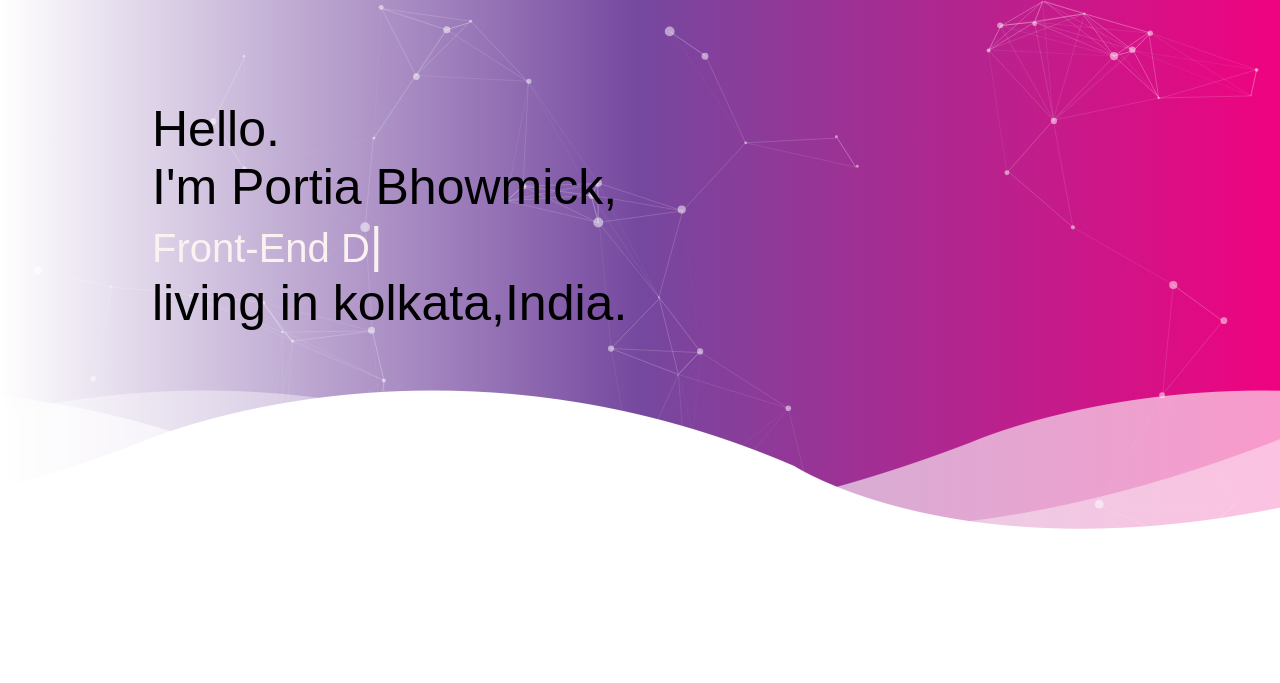
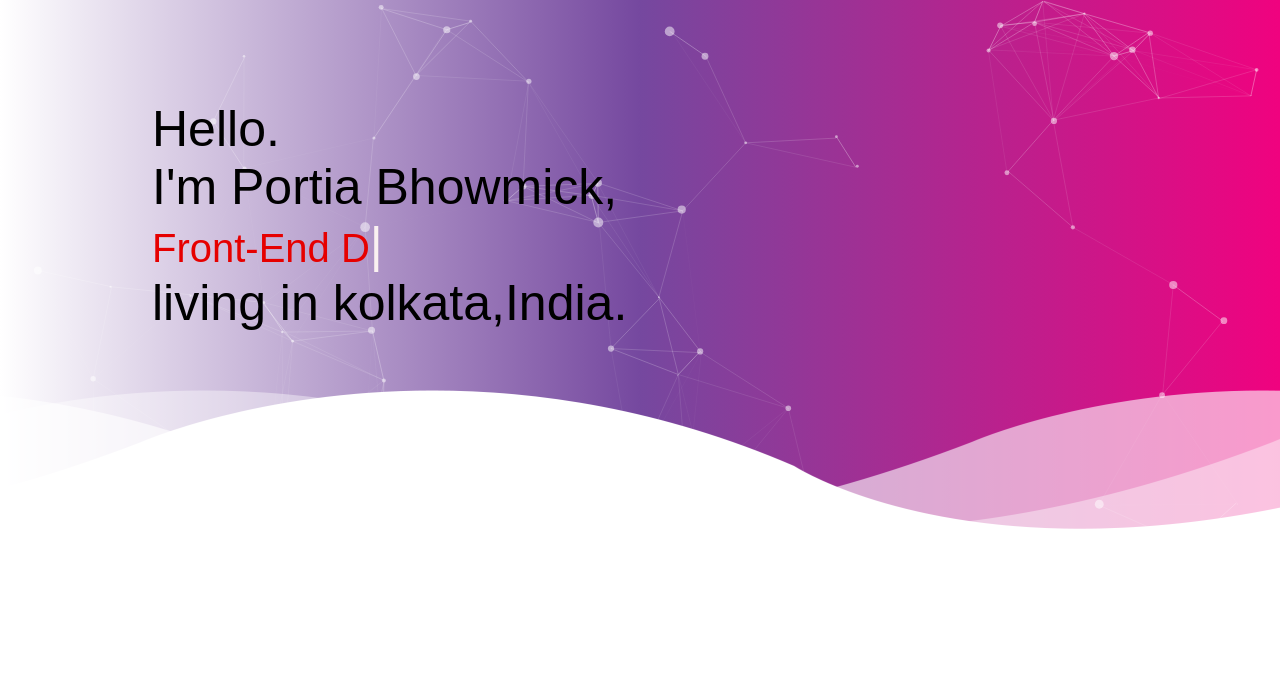
Before and after one commit to portiabhowmick/portiabhowmick.github.io, a plain HTML site: page index.html in a window 1280 px wide. Shown: the part 117-800 px from the top of the page. Drawn offline with Linux system fonts and the light colour scheme.

Commit message:
Update index.html

```diff
--- a/index.html
+++ b/index.html
@@ -52,7 +52,7 @@
                         <div class="header_content">
                             <p>Hello.</p>
 				<p>I'm Portia Bhowmick,</br> <span class="type"
-                                    style="color: rgb(250, 241, 241);font-size: 40px;"></span></P>
+                                    style="color: rgb(230, 0, 0);font-size: 40px;"></span></P>
                             <P>living in kolkata,India.</p>
                         </div>
                     </div>
```
